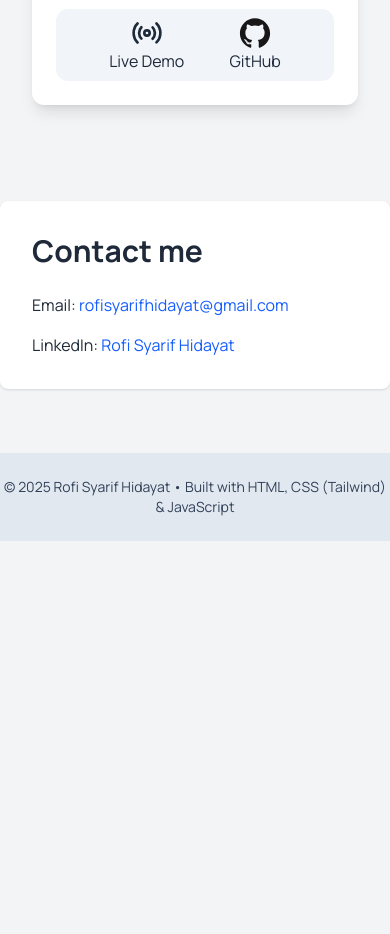
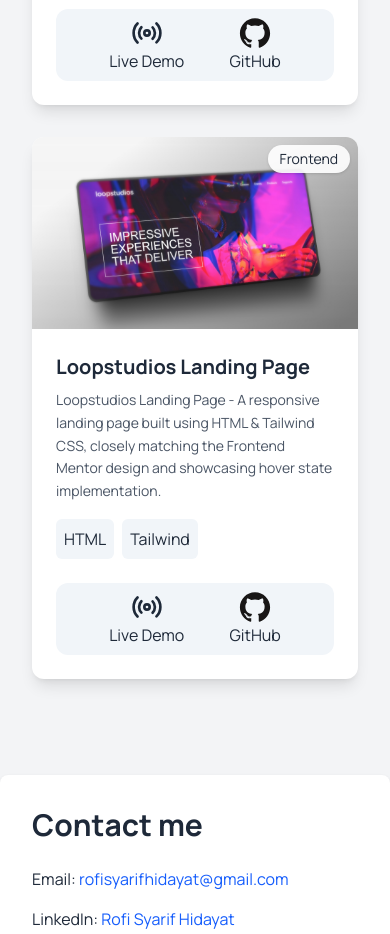
Before and after one commit to rofioy/rofioy.github.io, a website: page index.html in a window 390 px wide. Shown: the part 6600-7534 px from the top of the page. Before the commit the page ends 7141 px from the top, so only its background shows below. Drawn offline with nearby package versions, Linux system fonts and the light colour scheme; files that its build step writes are made by us from their sources.

Commit message:
Add Loopstudios Landing Page

```diff
--- a/index.html
+++ b/index.html
@@ -919,7 +919,7 @@
             </div>
           </div>
         </div>
-        <!-- Project Card 6 Clipboard -->
+        <!-- Project Card 6 Clipboard Landing Page -->
         <div
           class="group bg-white rounded-xl shadow-lg overflow-hidden transition-all duration-300 hover:shadow-2xl"
         >
@@ -1013,8 +1013,100 @@
             </div>
           </div>
         </div>
-        <!-- Project Card 7 HSL Color Generator -->
-        <!-- Project Card 8 Piano Application -->
+        <!-- Project Card 7 Loopstudios Landing Page -->
+        <div
+          class="group bg-white rounded-xl shadow-lg overflow-hidden transition-all duration-300 hover:shadow-2xl"
+        >
+          <!-- Image -->
+          <div
+            class="relative hover:scale-105 transition-transform duration-300"
+          >
+            <img
+              src="./img/project/img-loopstudios.jpeg"
+              class="w-full h-48 object-cover"
+              alt="Todo List Interface"
+              loading="lazy"
+              width="400"
+              height="300"
+            />
+            <div class="absolute top-2 right-2 flex gap-2">
+              <span class="px-3 py-1 bg-white/90 text-sm rounded-full shadow"
+                >Frontend</span
+              >
+            </div>
+          </div>
+
+          <div class="p-6">
+            <h3 class="text-xl font-bold mb-2 text-gray-800">
+              Loopstudios Landing Page
+            </h3>
+            <p class="text-gray-600 mb-4 text-sm leading-relaxed">
+              Loopstudios Landing Page - A responsive landing page built using
+              HTML & Tailwind CSS, closely matching the Frontend Mentor design
+              and showcasing hover state implementation.
+            </p>
+
+            <div class="flex flex-wrap gap-2 mb-4">
+              <span class="tech-badge p-2 rounded-md bg-slate-100">HTML</span>
+              <span class="tech-badge p-2 rounded-md bg-slate-100"
+                >Tailwind</span
+              >
+            </div>
+
+            <!-- Btn Container -->
+            <div class="flex bg-slate-100 rounded-xl justify-evenly p-2 mt-6">
+              <!-- Live Demo -->
+              <a
+                href="https://loopstudios-orcin.vercel.app/"
+                target="_blank"
+                class="hover:scale-105 transition-transform duration-300"
+              >
+                <svg
+                  xmlns="http://www.w3.org/2000/svg"
+                  viewBox="0 0 24 24"
+                  fill="none"
+                  stroke="currentColor"
+                  stroke-width="2"
+                  stroke-linecap="round"
+                  stroke-linejoin="round"
+                  class="w-8 h-8 lg:w-6 lg:h-6 lg:text-sm mx-auto lucide lucide-radio-icon lucide-radio"
+                >
+                  <path d="M4.9 19.1C1 15.2 1 8.8 4.9 4.9" />
+                  <path d="M7.8 16.2c-2.3-2.3-2.3-6.1 0-8.5" />
+                  <circle cx="12" cy="12" r="2" />
+                  <path d="M16.2 7.8c2.3 2.3 2.3 6.1 0 8.5" />
+                  <path d="M19.1 4.9C23 8.8 23 15.1 19.1 19" />
+                </svg>
+                <span>Live Demo</span>
+              </a>
+              <!-- Github -->
+              <a
+                href="https://github.com/rofioy/loopstudios"
+                target="_blank"
+                class="hover:scale-105 transition-transform duration-150"
+              >
+                <svg
+                  viewBox="0 0 128 128"
+                  class="w-8 h-8 lg:w-6 lg:h-6 lg:text-sm mx-auto"
+                >
+                  <g fill="#181616">
+                    <path
+                      fill-rule="evenodd"
+                      clip-rule="evenodd"
+                      d="M64 5.103c-33.347 0-60.388 27.035-60.388 60.388 0 26.682 17.303 49.317 41.297 57.303 3.017.56 4.125-1.31 4.125-2.905 0-1.44-.056-6.197-.082-11.243-16.8 3.653-20.345-7.125-20.345-7.125-2.747-6.98-6.705-8.836-6.705-8.836-5.48-3.748.413-3.67.413-3.67 6.063.425 9.257 6.223 9.257 6.223 5.386 9.23 14.127 6.562 17.573 5.02.542-3.903 2.107-6.568 3.834-8.076-13.413-1.525-27.514-6.704-27.514-29.843 0-6.593 2.36-11.98 6.223-16.21-.628-1.52-2.695-7.662.584-15.98 0 0 5.07-1.623 16.61 6.19C53.7 35 58.867 34.327 64 34.304c5.13.023 10.3.694 15.127 2.033 11.526-7.813 16.59-6.19 16.59-6.19 3.287 8.317 1.22 14.46.593 15.98 3.872 4.23 6.215 9.617 6.215 16.21 0 23.194-14.127 28.3-27.574 29.796 2.167 1.874 4.097 5.55 4.097 11.183 0 8.08-.07 14.583-.07 16.572 0 1.607 1.088 3.49 4.148 2.897 23.98-7.994 41.263-30.622 41.263-57.294C124.388 32.14 97.35 5.104 64 5.104z"
+                    ></path>
+                    <path
+                      d="M26.484 91.806c-.133.3-.605.39-1.035.185-.44-.196-.685-.605-.543-.906.13-.31.603-.395 1.04-.188.44.197.69.61.537.91zm2.446 2.729c-.287.267-.85.143-1.232-.28-.396-.42-.47-.983-.177-1.254.298-.266.844-.14 1.24.28.394.426.472.984.17 1.255zM31.312 98.012c-.37.258-.976.017-1.35-.52-.37-.538-.37-1.183.01-1.44.373-.258.97-.025 1.35.507.368.545.368 1.19-.01 1.452zm3.261 3.361c-.33.365-1.036.267-1.552-.23-.527-.487-.674-1.18-.343-1.544.336-.366 1.045-.264 1.564.23.527.486.686 1.18.333 1.543zm4.5 1.951c-.147.473-.825.688-1.51.486-.683-.207-1.13-.76-.99-1.238.14-.477.823-.7 1.512-.485.683.206 1.13.756.988 1.237zm4.943.361c.017.498-.563.91-1.28.92-.723.017-1.308-.387-1.315-.877 0-.503.568-.91 1.29-.924.717-.013 1.306.387 1.306.88zm4.598-.782c.086.485-.413.984-1.126 1.117-.7.13-1.35-.172-1.44-.653-.086-.498.422-.997 1.122-1.126.714-.123 1.354.17 1.444.663zm0 0"
+                    ></path>
+                  </g>
+                </svg>
+                <span>GitHub</span>
+              </a>
+            </div>
+          </div>
+        </div>
+        <!-- Project Card 8 HSL Color Generator -->
+        <!-- Project Card 9 Piano Application -->
       </div>
     </section>
 
```
Also changed, not shown: img/project/img-loopstudios.jpeg (added).
